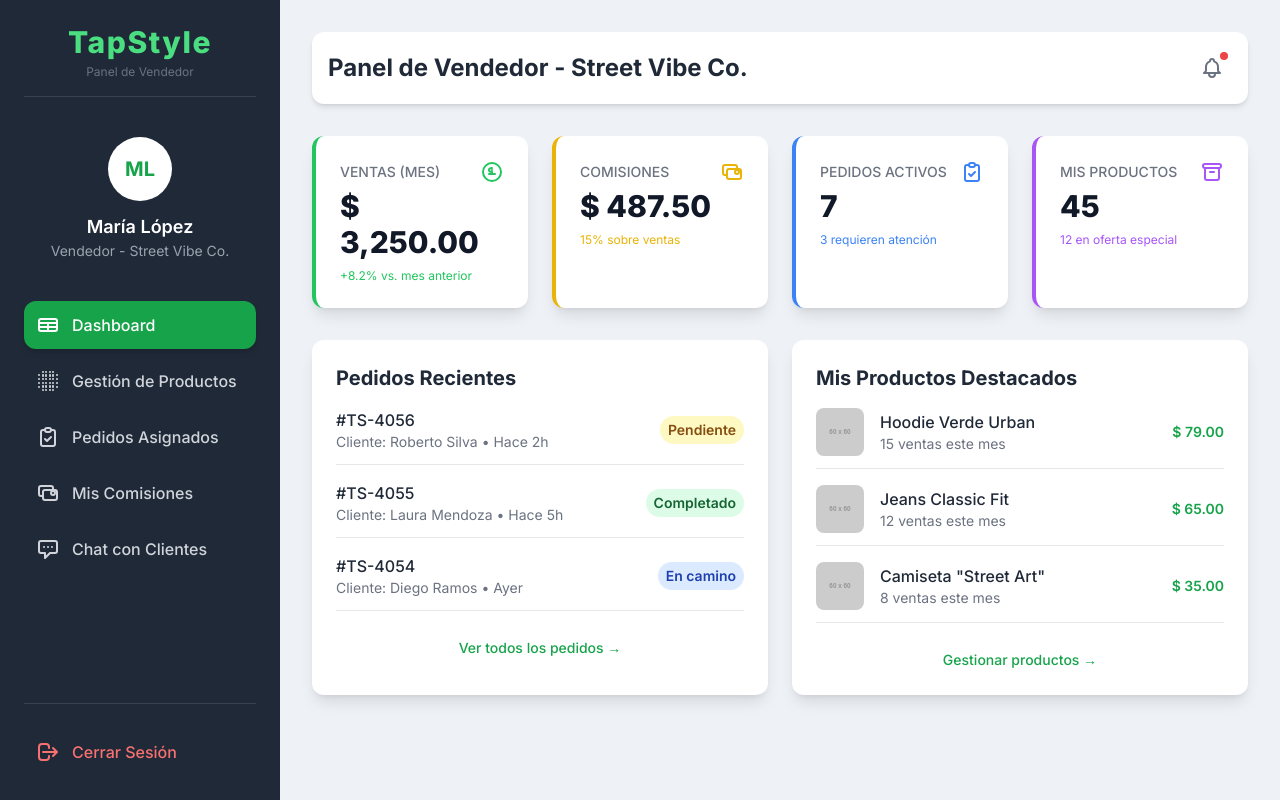
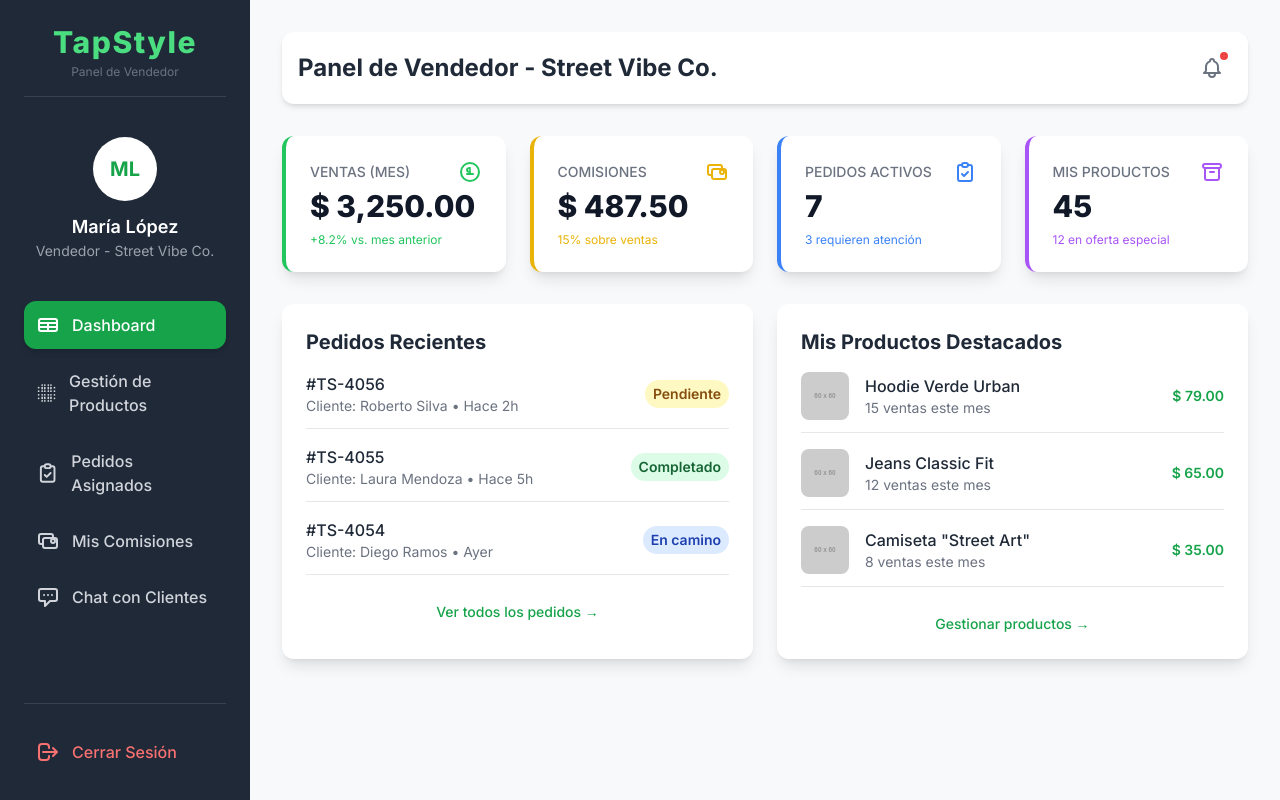
Before and after one commit to drkzzzz/Proyectolp2grupal, a plain HTML site: page TapStyle/mockups/dashboard_vendedor.html in a window 1280 px wide. Drawn offline with nearby package versions, Linux system fonts and the light colour scheme; placeholder pictures from the web are drawn by us.

Commit message:
crear carpeta css

```diff
--- /dev/null
+++ b/TapStyle/mockups/css/dashboard.css
@@ -0,0 +1,43 @@
+/* ===================================
+   TapStyle - Estilos de Dashboard
+   Archivo: dashboard.css
+   =================================== */
+
+/* Importar fuente Inter de Google Fonts */
+@import url('https://fonts.googleapis.com/css2?family=Inter:wght@100..900&display=swap');
+
+/* Estilos base para dashboards */
+body {
+    font-family: 'Inter', sans-serif;
+    background-color: #f8f9fa; /* Fondo de panel muy suave */
+    overflow-x: hidden; /* Previene scroll horizontal */
+}
+
+/* Ajuste de ancho de la barra lateral para un look más moderno */
+.sidebar {
+    width: 250px;
+    min-height: 100vh;
+    transition: all 0.3s ease;
+    position: fixed;
+    left: 0;
+    top: 0;
+}
+
+/* Ajuste para el contenido principal debido al cambio de ancho de sidebar */
+.main-content {
+    margin-left: 250px;
+    width: calc(100% - 250px);
+    min-height: 100vh;
+}
+
+/* Asegura que el contenido sea scrollable */
+.scrollable-content {
+    overflow-y: auto;
+    max-height: 100vh;
+}
+
+/* Estilo para la Modal (Pop-up) */
+.modal {
+    background-color: rgba(0, 0, 0, 0.6);
+    backdrop-filter: blur(5px);
+}
--- /dev/null
+++ b/TapStyle/mockups/css/login.css
@@ -0,0 +1,15 @@
+/* ===================================
+   TapStyle - Estilos de Login
+   Archivo: login.css
+   =================================== */
+
+/* Importar fuente Inter de Google Fonts */
+@import url('https://fonts.googleapis.com/css2?family=Inter:wght@100..900&display=swap');
+
+/* Estilos específicos para la página de login */
+body {
+    font-family: 'Inter', sans-serif;
+    background-color: #f7f7f7;
+    /* Fondo degradado suave para hacerlo más premium */
+    background: linear-gradient(135deg, #f0f4f8 0%, #e0e7f1 100%);
+}
--- /dev/null
+++ b/TapStyle/mockups/css/main.css
@@ -0,0 +1,13 @@
+/* ===================================
+   TapStyle - Estilos Principales
+   Archivo: main.css
+   =================================== */
+
+/* Importar fuente Inter de Google Fonts */
+@import url('https://fonts.googleapis.com/css2?family=Inter:wght@100..900&display=swap');
+
+/* Estilos base del body */
+body {
+    font-family: 'Inter', sans-serif;
+    background-color: #f7f7f7;
+}
--- a/TapStyle/mockups/dashboard_vendedor.html
+++ b/TapStyle/mockups/dashboard_vendedor.html
@@ -5,31 +5,8 @@
     <meta name="viewport" content="width=device-width, initial-scale=1.0">
     <title>TapStyle - Dashboard de Vendedor</title>
     <script src="https://cdn.tailwindcss.com"></script>
-    <style>
-        @import url('https://fonts.googleapis.com/css2?family=Inter:wght@100..900&display=swap');
-        body {
-            font-family: 'Inter', sans-serif;
-            background-color: #eef2f6;
-            overflow-x: hidden; /* Previene scroll horizontal */
-        }
-        .sidebar {
-            width: 280px;
-            min-height: 100vh;
-            position: fixed;
-            left: 0;
-            top: 0;
-        }
-        .main-content {
-            margin-left: 280px;
-            width: calc(100% - 280px);
-            min-height: 100vh;
-        }
-        /* Asegura que el contenido sea scrollable */
-        .scrollable-content {
-            overflow-y: auto;
-            max-height: 100vh;
-        }
-    </style>
+    <!-- Estilos personalizados -->
+    <link rel="stylesheet" href="css/dashboard.css">
 </head>
 <body class="flex">
 
```
Also changed, not shown: TapStyle/mockups/comisiones_pagos.html (+2 -6 lines), TapStyle/mockups/configuracion_sistema.html (+2 -6 lines), TapStyle/mockups/crud_producto.html (+2 -11 lines), TapStyle/mockups/dashboard_admin_negocio.html (+2 -12 lines), TapStyle/mockups/dashboard_superadmin.html (+2 -17 lines), TapStyle/mockups/finanzas_pagos.html (+2 -11 lines), TapStyle/mockups/gestion_empleados.html (+2 -11 lines), TapStyle/mockups/gestion_empresas.html (+2 -11 lines), TapStyle/mockups/gestion_modulos_empresa.html (+2 -6 lines), TapStyle/mockups/index.html (+2 -8 lines), TapStyle/mockups/index_cliente.html (+2 -8 lines), TapStyle/mockups/login.html (+2 -9 lines), TapStyle/mockups/reportes_globales.html (+2 -6 lines), TapStyle/mockups/roles_permisos.html (+2 -12 lines), 1 more files, 1 other file.
